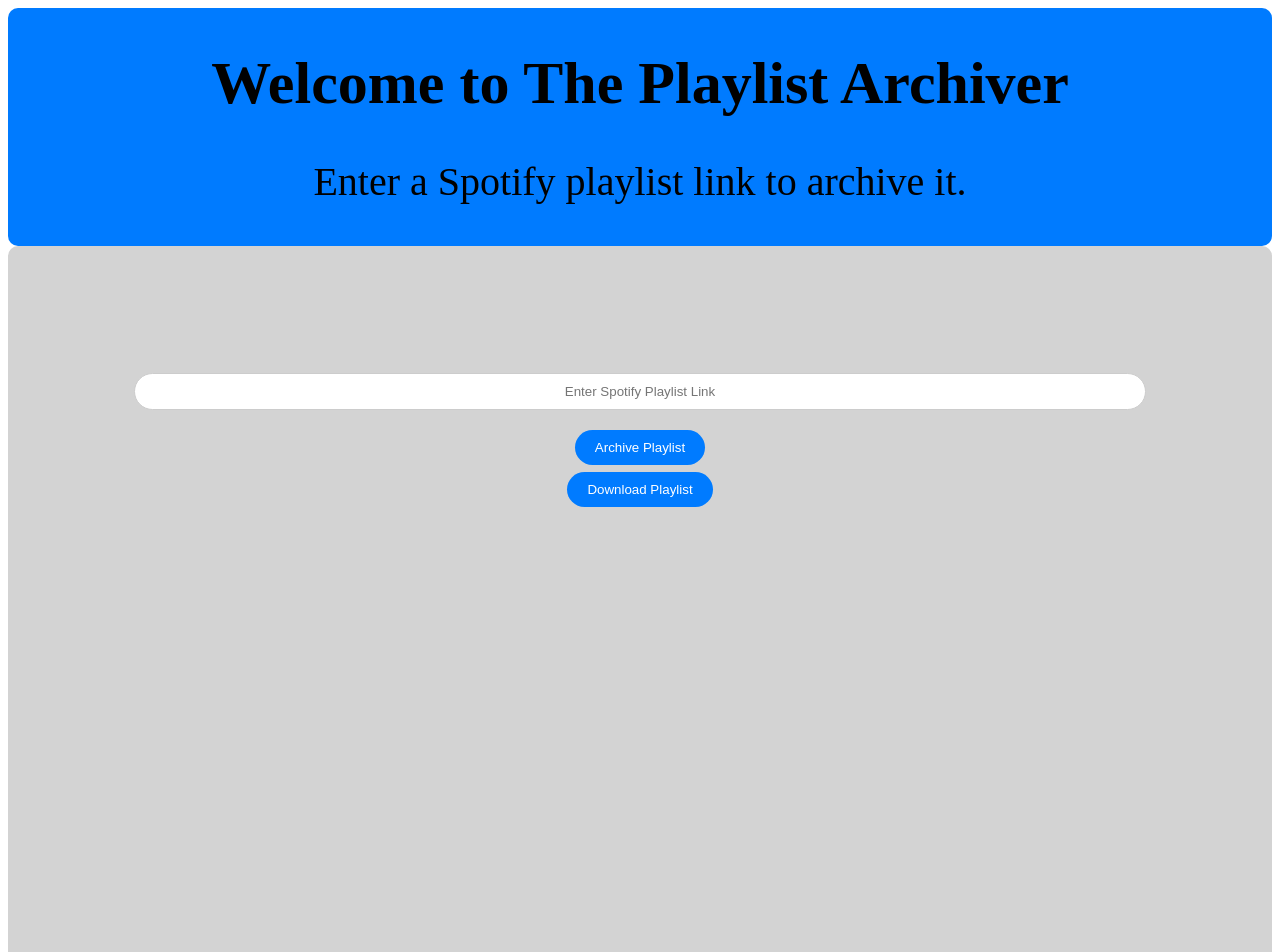
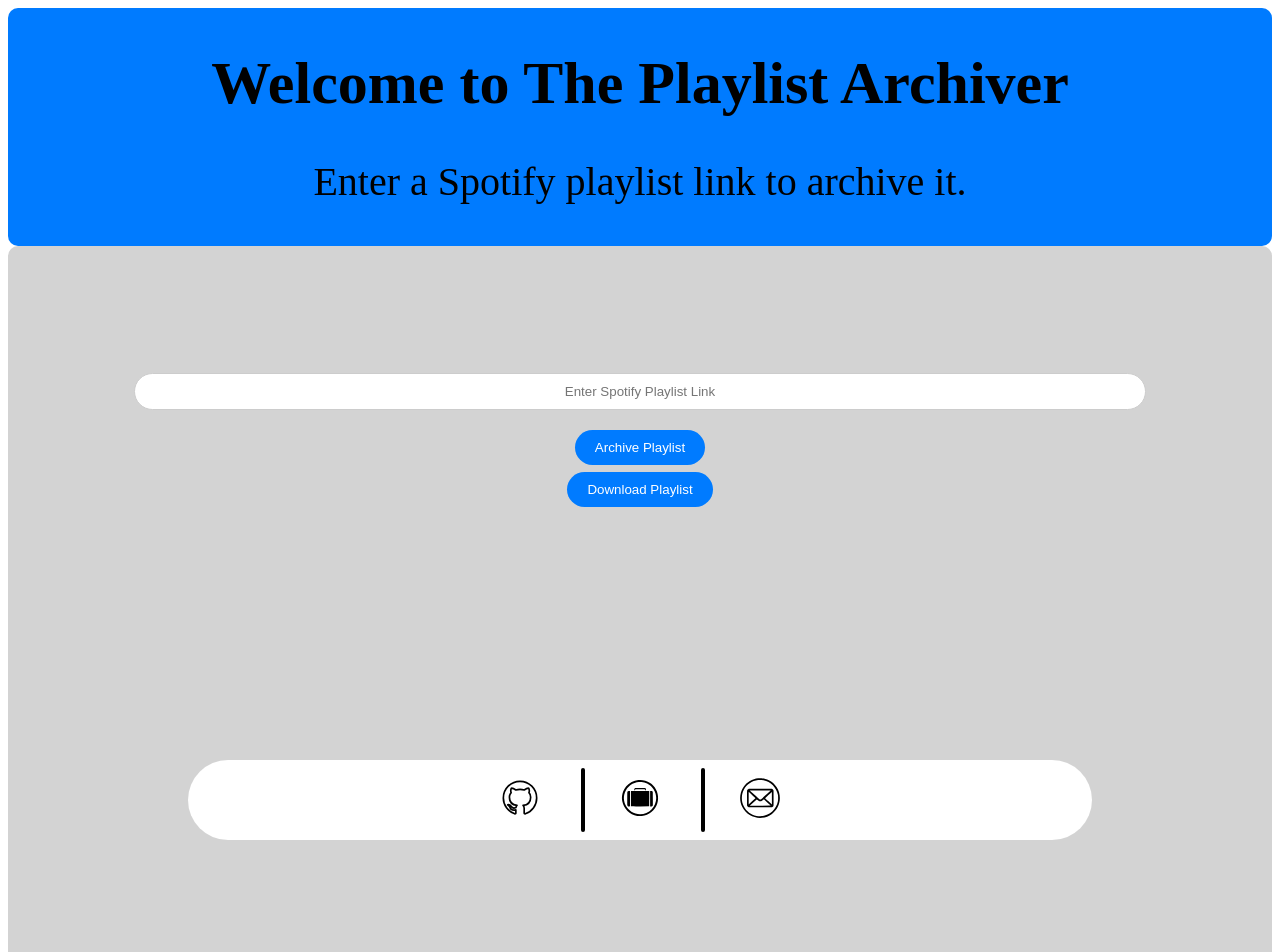
Before and after one commit to tenjotenge/playlist-archiver, a Next.js app: page / in a window 1280 px wide. Shown: the top 952 px of the page. Built offline with nearby package versions, Linux system fonts and the light colour scheme.

Commit message:
linkbar completed more or less

```diff
--- a/pages/index.js
+++ b/pages/index.js
@@ -8,7 +8,6 @@
     <div>
       <Banner />
       <LinkCollector />
-      <LinkBar />
     </div>
   );
 }
--- a/src/components/LinkBar.module.css
+++ b/src/components/LinkBar.module.css
@@ -1,14 +1,16 @@
 /* LinkBar.module.css */
 .link-bar {
-    background-color: #007bff; /* Change the background color to blue */
+    background-color: white; /* Change the background color to blue */
     padding: 10px;
     border-radius: 50px;
     display: flex;
     justify-content: center;
     align-items: center;
-    width: 80%;
+    width: 70%;
     margin: 0 auto;
-    margin-top: 2%;
+    margin-top: 20%;
+    height: 60px;
+
   }
 
   .link-ul {
@@ -19,7 +21,7 @@
   }
 
   .link-item {
-    background-color: #007bff; /* Change the background color to blue */
+    background-color: white; /* Change the background color to blue */
     padding: 5px 10px;
     border-radius: 10px;
     margin: 0 10px;
@@ -33,7 +35,7 @@
     top: 50%;
     right: -15px; /* Adjust the position of the line */
     height: 100%; /* Make the line twice as thick */
-    border-left: 4px solid white; /* Make the line twice as thick */
+    border-left: 4px solid black; /* Make the line twice as thick */
     border-radius: 2px; /* Add rounded edges to the line */
     transform: translateY(-50%); /* Center the line vertically */
   }
--- a/src/components/LinkCollector.js
+++ b/src/components/LinkCollector.js
@@ -3,6 +3,7 @@
 import DownloadButton from './DownloadButton';
 import classNames from 'classnames/bind';
 import styles from './LinkCollector.module.css';
+import LinkBar from './LinkBar';
 
 const cx = classNames.bind(styles);
 
@@ -41,6 +42,7 @@
         <button className={cx('archive-button')} onClick={handleDownload}>Archive Playlist</button>
         <DownloadButton/>
       </div>
+      <LinkBar />
     </div>
   );
 }
--- a/src/components/PortfolioButton.js
+++ b/src/components/PortfolioButton.js
@@ -7,9 +7,9 @@
 
 const PortfolioButton = () => {
   return (
-    <div className={cx('portfolio-link')}>
-      <a href="https://yourportfolio.com" target="_blank" rel="noopener noreferrer">
-        My Portfolio
+    <div className={cx('portfolio-link', 'link-item')}>
+      <a href="YOUR_PORTFOLIO_URL" target="_blank" rel="noopener noreferrer">
+        <img src="/logos/portfolio-outline.svg" alt="Portfolio" style={{ width: '40px', height: '40px' }} />
       </a>
     </div>
   );
```
Also changed, not shown: src/components/PortfolioButton.module.css (+12 -1 lines), public/logos/portfolio-outline.svg (added).
